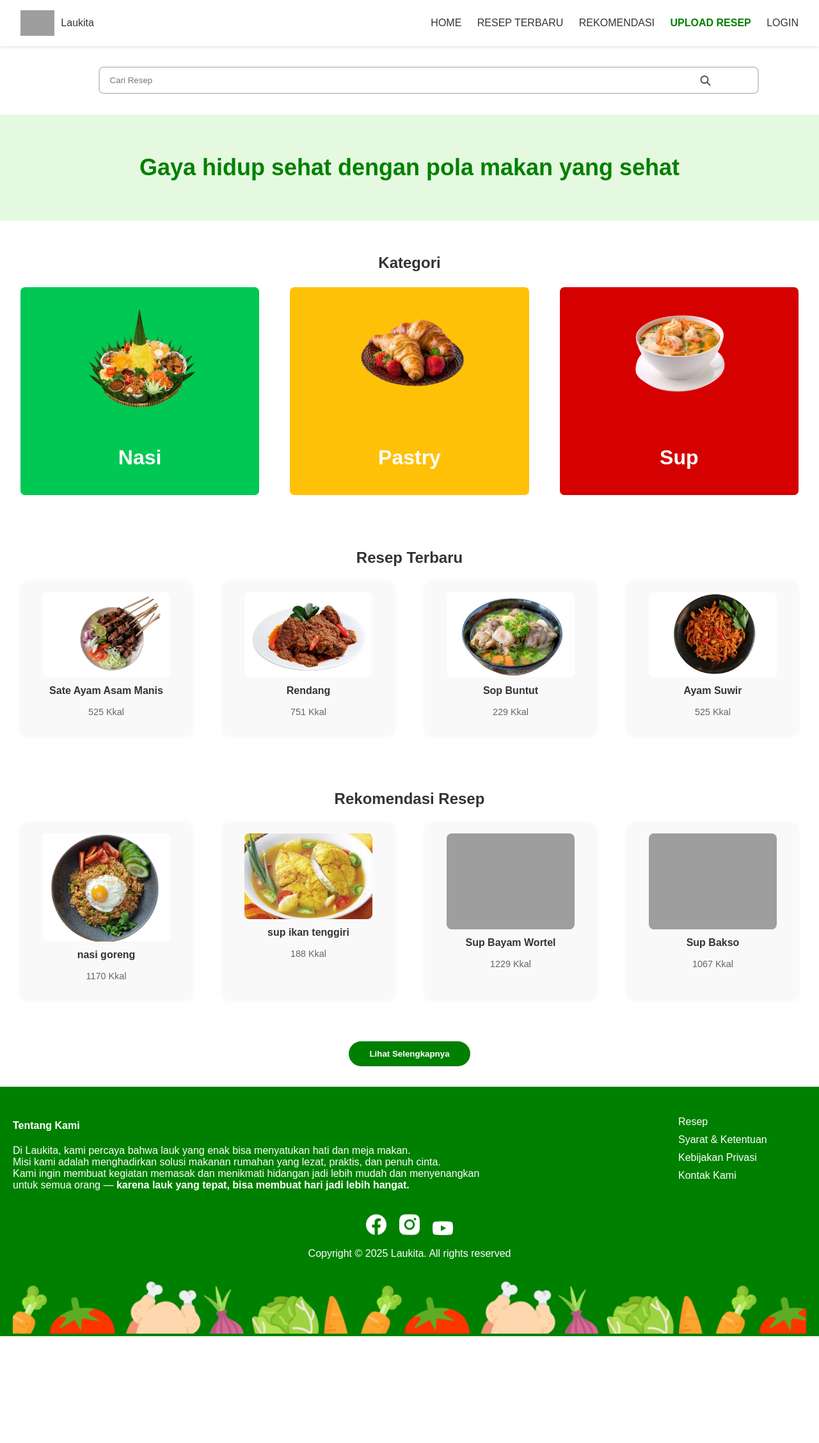
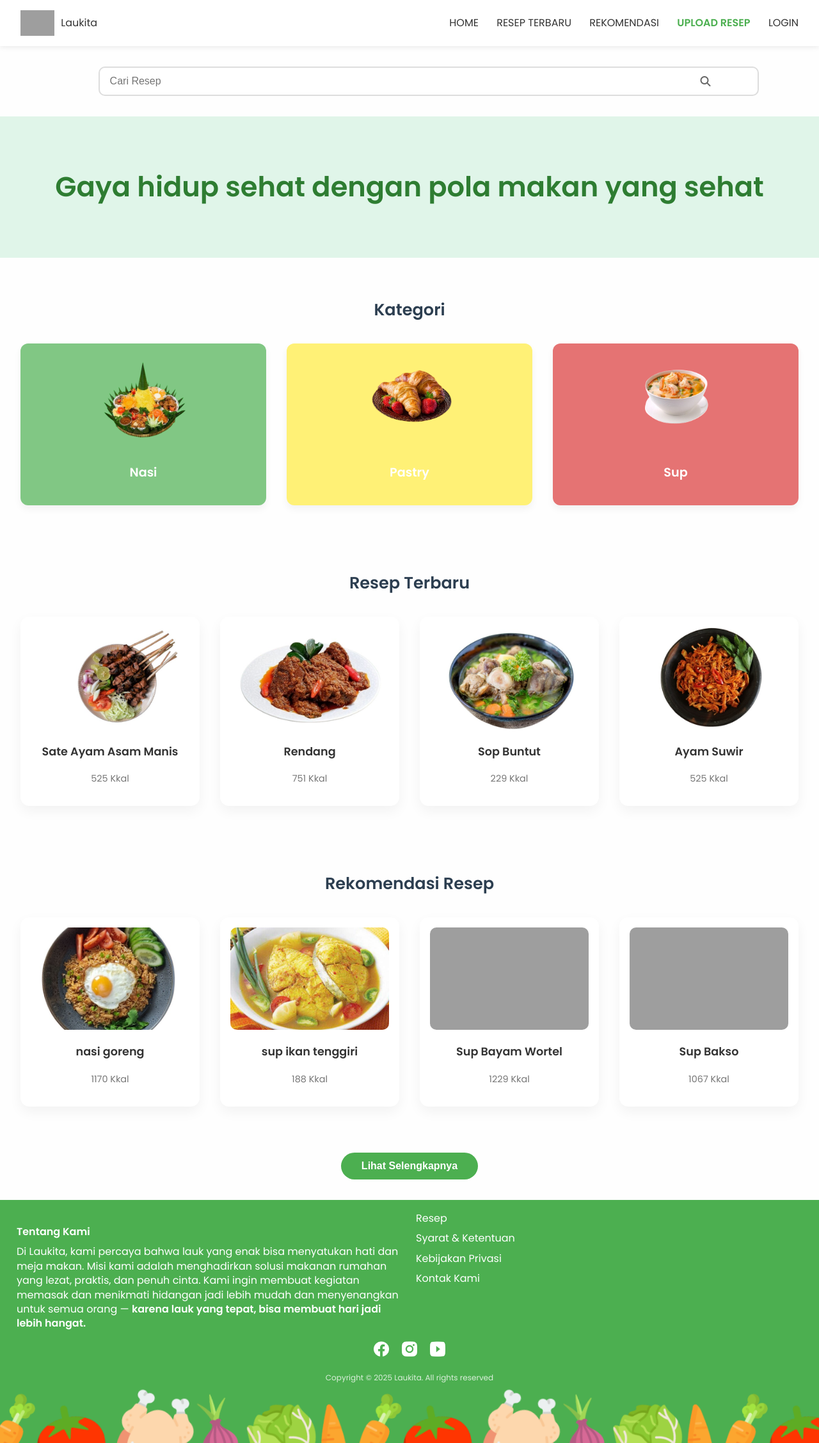
Before and after one commit to vivamiranda/Laukita, a PHP site: page / in a window 1280 px wide. Shown: the whole page at 64% size. Before the commit the page ends 2089 px from the top, so only its background shows below. Run offline with PHP 8.4, Linux system fonts and the light colour scheme; grey boxes are pictures that could not be loaded.

Commit message:
merapikan tampilan

```diff
--- a/index.html
+++ b/index.html
@@ -120,9 +120,9 @@
     <div class="footer-left">
       <h4>Tentang Kami</h4>
       <p>
-          Di Laukita, kami percaya bahwa lauk yang enak bisa menyatukan hati dan meja makan. <br>
-          Misi kami adalah menghadirkan solusi makanan rumahan yang lezat, praktis, dan penuh cinta. <br>
-          Kami ingin membuat kegiatan memasak dan menikmati hidangan jadi lebih mudah dan menyenangkan<br>
+        Di Laukita, kami percaya bahwa lauk yang enak bisa menyatukan hati dan meja makan.
+        Misi kami adalah menghadirkan solusi makanan rumahan yang lezat, praktis, dan penuh cinta.
+        Kami ingin membuat kegiatan memasak dan menikmati hidangan jadi lebih mudah dan menyenangkan
         untuk semua orang — <b>karena lauk yang tepat, bisa membuat hari jadi lebih hangat.</b>
       </p>
     </div>
@@ -142,9 +142,9 @@
     <a href="#"><img src="gambar/yt.png" alt="YouTube" /></a>
   </div>
 
-    <p class="copyright">Copyright © 2025 Laukita. All rights reserved</p>
-    <img class="footer-bg" src="gambar/footer.png" alt="Sayur Footer Background">
+  <p class="copyright">
+    Copyright © 2025 Laukita. All rights reserved
+  </p>
 </footer>
-
 </body>
 </html>
--- a/styles.css
+++ b/styles.css
@@ -1,9 +1,12 @@
-/* Reset dan layout dasar */
+/* ===== RESET DAN DASAR ===== */
+@import url('https://fonts.googleapis.com/css2?family=Poppins:wght@400;600&display=swap');
+
 body {
   margin: 0;
-    font-family: Arial, sans-serif;
-    background-color: #fff;
+  font-family: 'Poppins', sans-serif;
+  background-color: #fefefe;
   color: #333;
+  line-height: 1.6;
 }
 
 a {
@@ -11,14 +14,14 @@ body {
   color: inherit;
 }
 
-  /* Navbar */
+/* ===== NAVBAR ===== */
 .navbar {
   display: flex;
   justify-content: space-between;
   align-items: center;
   padding: 1rem 2rem;
-    background-color: #fff;
-    box-shadow: 0 2px 5px rgba(0, 0, 0, 0.1);
+  background-color: #ffffff;
+  box-shadow: 0 2px 8px rgba(0, 0, 0, 0.08);
 }
 
 .navbar .logo {
@@ -32,17 +35,22 @@ body {
 }
 
 .navbar .nav-links a {
-    margin-left: 20px;
+  margin-left: 24px;
   font-weight: 500;
   color: #333;
+  transition: color 0.2s;
+}
+
+.navbar .nav-links a:hover {
+  color: #4caf50;
 }
 
 .navbar .nav-links .active {
-    color: green;
+  color: #4caf50;
   font-weight: bold;
 }
 
-  /* Search */
+/* ===== SEARCH ===== */
 .search-container {
   padding: 2rem;
   display: flex;
@@ -57,117 +65,132 @@ body {
 .search-box input {
   width: 100%;
   padding: 0.75rem 2.5rem 0.75rem 1rem;
-    border: 2px solid #ccc;
-    border-radius: 8px;
+  border: 2px solid #ddd;
+  border-radius: 10px;
+  font-size: 1rem;
+  transition: border-color 0.3s ease;
 }
 
-  .search-box .search-icon {
+.search-box input:focus {
+  border-color: #4caf50;
+  outline: none;
+}
+
+.search-icon {
   position: absolute;
   top: 50%;
   right: 1rem;
   transform: translateY(-50%);
-    color: #555;
+  color: #666;
 }
 
-  /* Banner */
+/* ===== BANNER ===== */
 .banner {
-    padding: 2rem;
+  padding: 2.5rem;
   text-align: center;
-    background: #e5f9e0;
-    font-size: 1.5rem;
-    font-weight: bold;
-    color: green;
+  background: #e0f5e9;
+  font-size: 1.8rem;
+  font-weight: 600;
+  color: #2e7d32;
 }
 
-  /* Section umum */
+/* ===== SECTION ===== */
 .section {
-    padding: 2rem;
+  padding: 2.5rem 2rem;
 }
 
 .section h2 {
   text-align: center;
-    margin-bottom: 1.5rem;
+  margin-bottom: 2rem;
+  font-size: 1.6rem;
+  color: #2c3e50;
 }
 
-  .kategori-grid,
-  .resep-grid,
-  .rekomendasi-grid {
+/* ===== KATEGORI ===== */
+.kategori-grid {
   display: grid;
-    gap: 3rem;
-    grid-template-columns: repeat(auto-fit, minmax(100px, 1fr));
+  gap: 2rem;
+  grid-template-columns: repeat(auto-fit, minmax(150px, 1fr));
   justify-content: center;
 }
 
 .kategori-item {
   display: flex;
   flex-direction: column;
-    justify-content: center;
   align-items: center;
-    border-radius: 7px;
-    padding: 0.5rem;
-    transition: transform 0.3s, box-shadow 0.3s;
+  border-radius: 12px;
+  padding: 1rem;
+  transition: 0.3s;
+  box-shadow: 0 6px 12px rgba(0,0,0,0.05);
 }
 
 .kategori-item:hover {
-    transform: scale(1.05);
-    box-shadow: 0 8px 20px rgba(0, 0, 0, 0.15);
+  transform: translateY(-5px);
+  box-shadow: 0 12px 25px rgba(0,0,0,0.1);
 }
 
 .kategori-item img {
-    width: 200px;
-    height: 200px;
-    object-fit: contain;
-    margin-bottom: 0.5rem;
-    transition: transform 0.3s ease;
-  }
-
-  .kategori-item:hover img {
-    transform: scale(1.1);
+  width: 140px;
+  height: 140px;
+  object-fit: cover;
+  margin-bottom: 0.75rem;
+  border-radius: 50%;
 }
 
 .kategori-label {
-    color: white;
-    font-weight: bold;
-    font-size: 2rem;
+  font-weight: 600;
+  color: #fff;
+  font-size: 1.2rem;
   text-align: center;
 }
 
+.kategori-item.green { background-color: #81c784; }
+.kategori-item.yellow { background-color: #fff176; }
+.kategori-item.red { background-color: #e57373; }
 
-  .kategori-item.green {
-    background-color: #00c853;
-  }
-
-  .kategori-item.yellow {
-    background-color: #ffc107;
-  }
-
-  .kategori-item.red {
-    background-color: #d50000;
+/* ===== RESEP ===== */
+.resep-grid,
+.rekomendasi-grid {
+  display: grid;
+  gap: 2rem;
+  grid-template-columns: repeat(auto-fit, minmax(220px, 1fr));
+  justify-content: center;
 }
 
 .resep-item {
+  background: #ffffff;
+  border-radius: 14px;
+  padding: 1rem;
+  box-shadow: 0 8px 20px rgba(0, 0, 0, 0.05);
   text-align: center;
-    border-radius: 12px;
-    padding: 1rem;
-    background-color: #f9f9f9;
-    box-shadow: 0 0 8px rgba(0, 0, 0, 0.05);
+  transition: 0.3s;
+}
+
+.resep-item:hover {
+  transform: scale(1.03);
+  box-shadow: 0 12px 30px rgba(0, 0, 0, 0.1);
 }
 
 .resep-item img {
-    width: 200px;
-    border-radius: 8px;
+  width: 100%;
+  height: 160px;
+  object-fit: cover;
+  border-radius: 10px;
 }
 
 .resep-item .title {
-    font-weight: bold;
-    margin-top: 0.5rem;
+  font-weight: 600;
+  margin-top: 0.8rem;
+  font-size: 1.1rem;
+  color: #333;
 }
 
 .resep-item .kalori {
-    color: #666;
+  color: #777;
   font-size: 0.9rem;
 }
 
+/* ===== TOMBOL ===== */
 .btn-container {
   display: flex;
   justify-content: center;
@@ -176,87 +199,139 @@ body {
 
 .btn-lihat {
   padding: 0.75rem 2rem;
-    background-color: green;
+  background-color: #4caf50;
   color: white;
   border: none;
   border-radius: 9999px;
-    font-weight: bold;
+  font-weight: 600;
+  font-size: 1rem;
   cursor: pointer;
+  transition: background 0.3s ease;
 }
 
-  /* Footer */
+.btn-lihat:hover {
+  background-color: #43a047;
+}
+
+/* ===== FOOTER ===== */
 .footer {
-    background-color: green;
+  background-color: #4caf50;
   color: white;
-    padding: 30px 20px 0 20px;
-    position: relative;
+  padding: 1rem 1rem 5rem 1rem;
   text-align: center;
+  overflow: hidden;
+  max-width: 100vw;
+  box-sizing: border-box;
+
+  background-image: url('gambar/footer.png');
+  background-repeat: no-repeat;
+  background-position: center bottom;
+  background-size: contain; /* atau 'cover' sesuai kebutuhan */
 }
+
 
 .footer-content {
   display: flex;
   flex-wrap: wrap;
   justify-content: space-between;
+  margin-bottom: 1rem;
   text-align: left;
-    margin-bottom: 20px;
 }
 
-  .footer-left {
+.footer-left, .footer-right {
   flex: 1;
-    padding-right: 20px;
-    min-width: 250px;
+  min-width: 200px;
+  padding: 0 10px;
 }
 
-  .footer-right {
-    min-width: 200px;
+.footer-left h4 {
+  margin-bottom: 0.5rem;
+  font-weight: 600;
+}
+
+.footer-left p {
+  line-height: 1.4;
+  margin: 0;
 }
 
 .footer-right ul {
   list-style: none;
   padding: 0;
+  margin: 0;
 }
 
 .footer-right ul li {
-    margin-bottom: 10px;
+  margin-bottom: 6px;
 }
 
 .footer-right ul li a {
   color: white;
   text-decoration: none;
+  transition: color 0.2s;
+}
+
+.footer-right ul li a:hover {
+  color: #a5d6a7;
 }
 
 .footer-social {
-    margin-bottom: 15px;
+  margin-bottom: 1rem;
 }
 
-  .footer-social a img {
-    width: 32px;
+.footer-social a {
   margin: 0 8px;
-    filter: brightness(0) invert(1);
+  display: inline-block;
 }
 
-  .footer-bg {
-    width: 100%;
-    margin-top: 20px;
+.footer-social img {
+  width: 24px;
+  height: 24px;
+  filter: brightness(0) invert(1);
+  transition: filter 0.3s;
+}
+
+.footer-social img:hover {
+  filter: brightness(0) invert(0.7);
 }
 
 .copyright {
-    margin-bottom: 10px;
+  font-size: 0.75rem;
+  opacity: 0.8;
 }
 
+/* Responsive */
 @media (max-width: 768px) {
-    .footer-bottom {
+  .footer-content {
     flex-direction: column;
-      align-items: flex-start;
+    text-align: center;
+  }
+
+  .footer-left, .footer-right {
+    padding: 0;
+    margin-bottom: 1rem;
+    min-width: auto;
   }
 }
+
+/* Mencegah scroll horizontal */
+body {
+  overflow-x: hidden;
+}
+
+/* Batasi max-width semua gambar agar tidak lebih besar dari layar */
+img {
+  max-width: 100%;
+  height: auto;
+}
+
+/* ===== LOGIN & REGISTER ===== */
 .auth-page {
   display: flex;
   justify-content: center;
   align-items: center;
   min-height: 100vh;
   background: linear-gradient(135deg, #a8edea, #fed6e3);
-    font-family: 'Segoe UI', Tahoma, Geneva, Verdana, sans-serif;
+  font-family: 'Poppins', sans-serif;
 }
 
 .auth-container {
@@ -345,10 +420,7 @@ body {
   }
 }
 
-/* ============================= */
-/* == CSS UNTUK UPLOAD RESEP == */
-/* ============================= */
-
+/* ===== UPLOAD ===== */
 .upload-container {
   max-width: 600px;
   margin: 40px auto;
```
Lines whose indentation alone changed are shown as unchanged.
